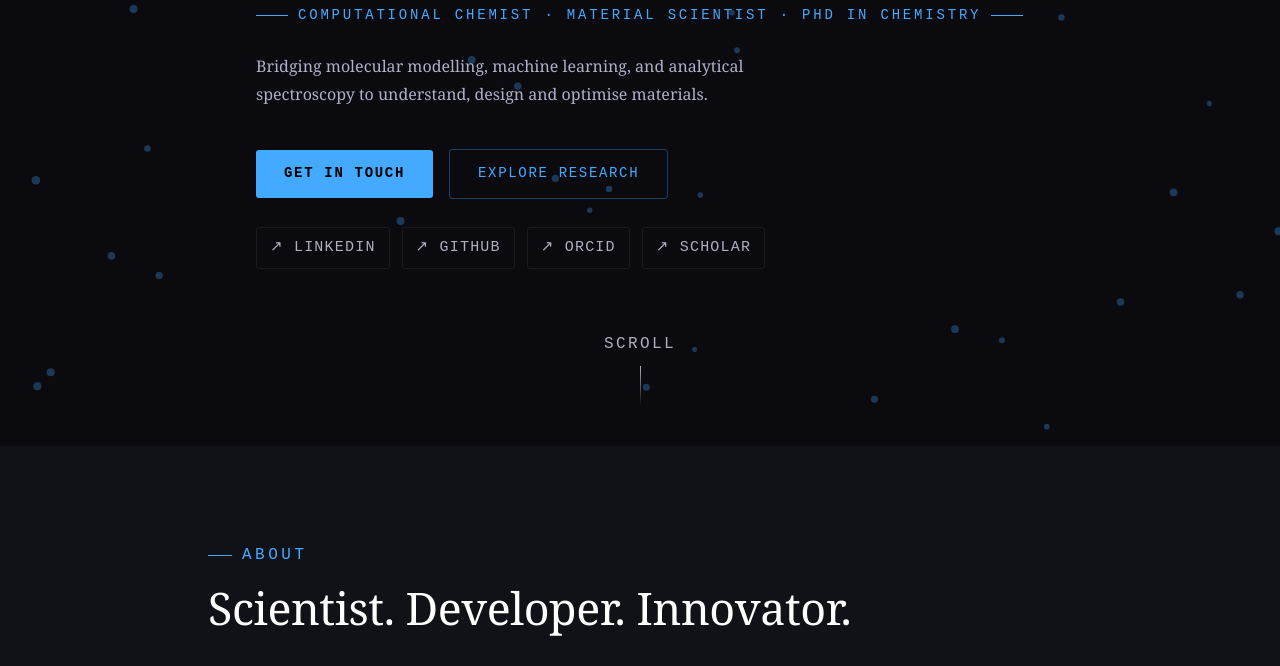
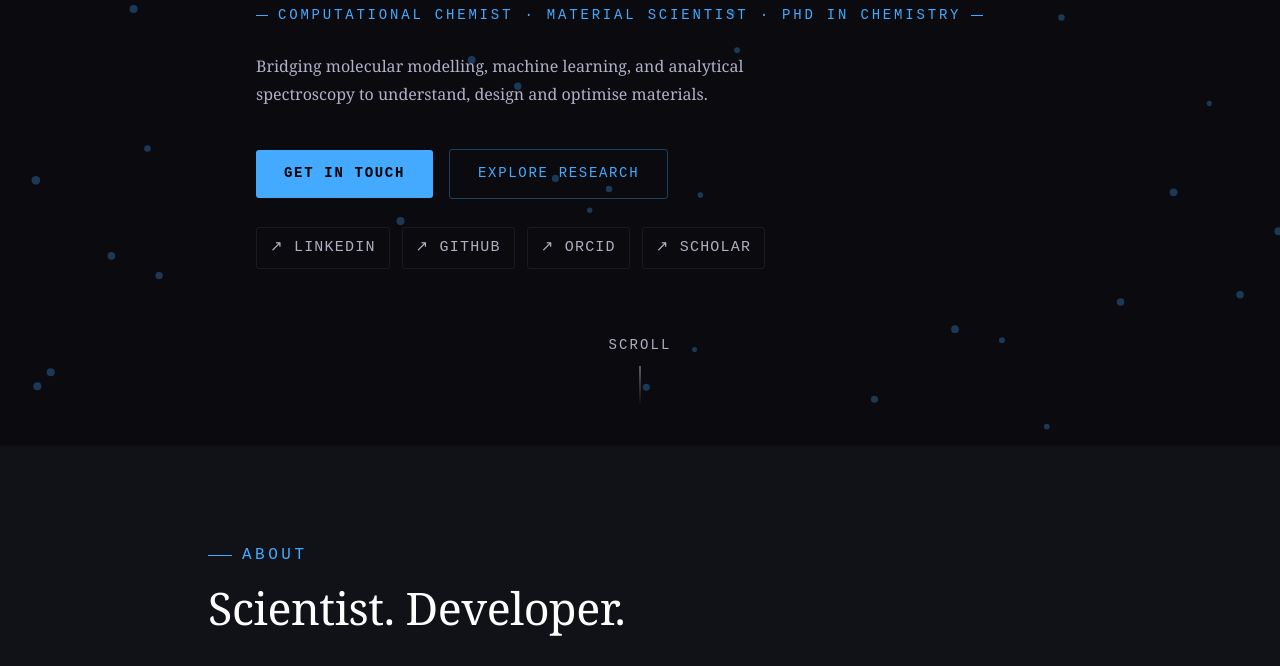
Before and after one commit to davistdaniel/introduction, a plain HTML site: page index.html in a window 1280 px wide. Shown: the part 354-1020 px from the top of the page. Drawn offline with Linux system fonts and the light colour scheme.

Commit message:
fix subtitle sizes

```diff
--- a/index.html
+++ b/index.html
@@ -142,7 +142,7 @@
     .hero-tag::before {
       content: '';
       display: inline-block;
-      width: 32px;
+      width: 12px;
       height: 1px;
       background: var(--blue);
     }
@@ -150,7 +150,7 @@
     .hero-tag::after {
       content: '';
       display: inline-block;
-      width: 32px;
+      width: 12px;
       height: 1px;
       background: var(--blue);
     }
@@ -292,7 +292,7 @@
       gap: 8px;
       color: var(--muted);
       font-family: 'Courier New', monospace;
-      font-size: 16px;
+      font-size: 14px;
       letter-spacing: 0.15em;
       text-transform: uppercase;
       animation: bounce 1s infinite;
@@ -692,7 +692,7 @@
   <section id="about">
     <div class="section-inner">
       <div class="section-label">About</div>
-      <h2 class="section-title">Scientist. Developer. Innovator.</h2>
+      <h2 class="section-title">Scientist. Developer.</h2>
       <div class="about-grid">
         <div class="about-text">
           <p>Computational chemist and material scientist with skills spanning molecular modelling, software
```
